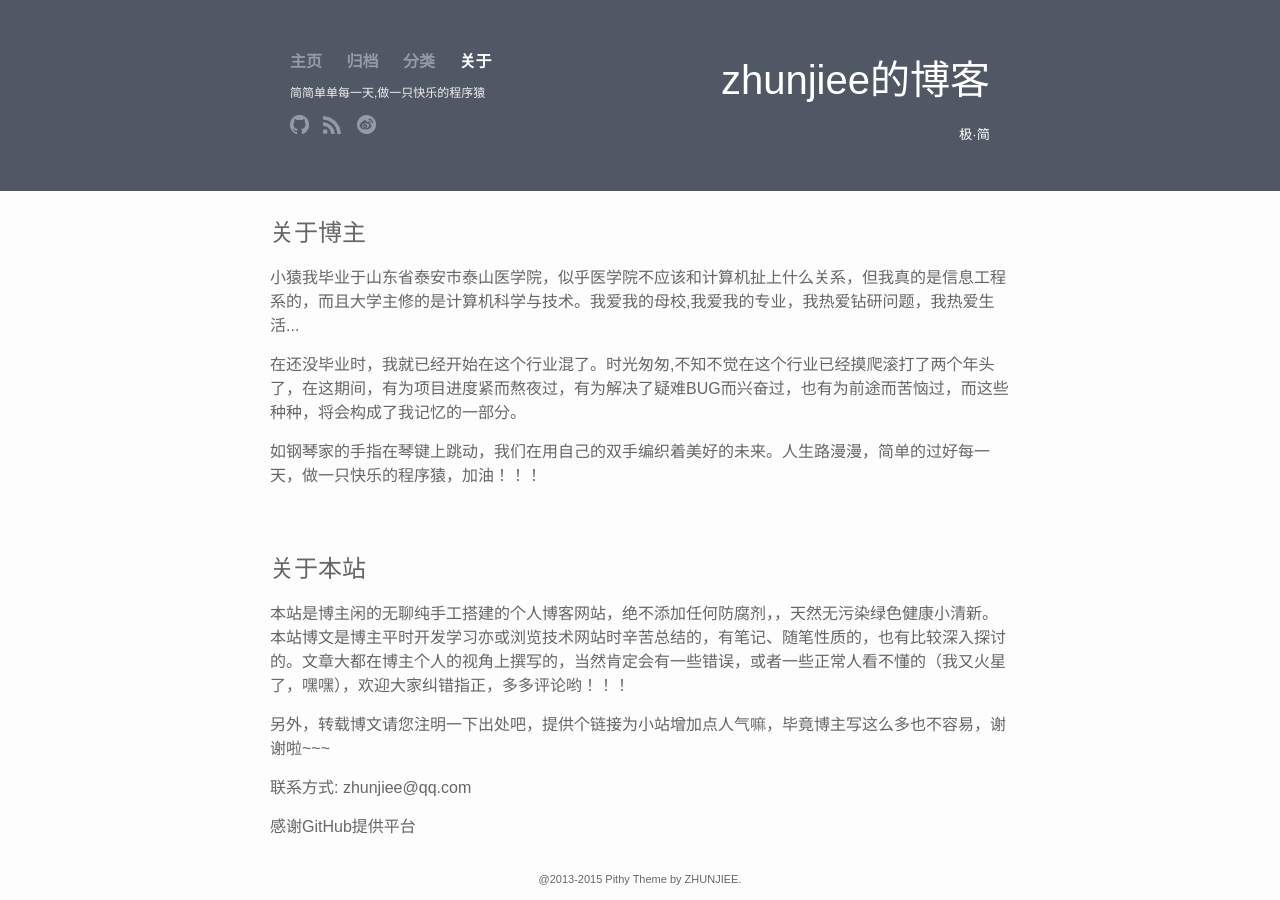
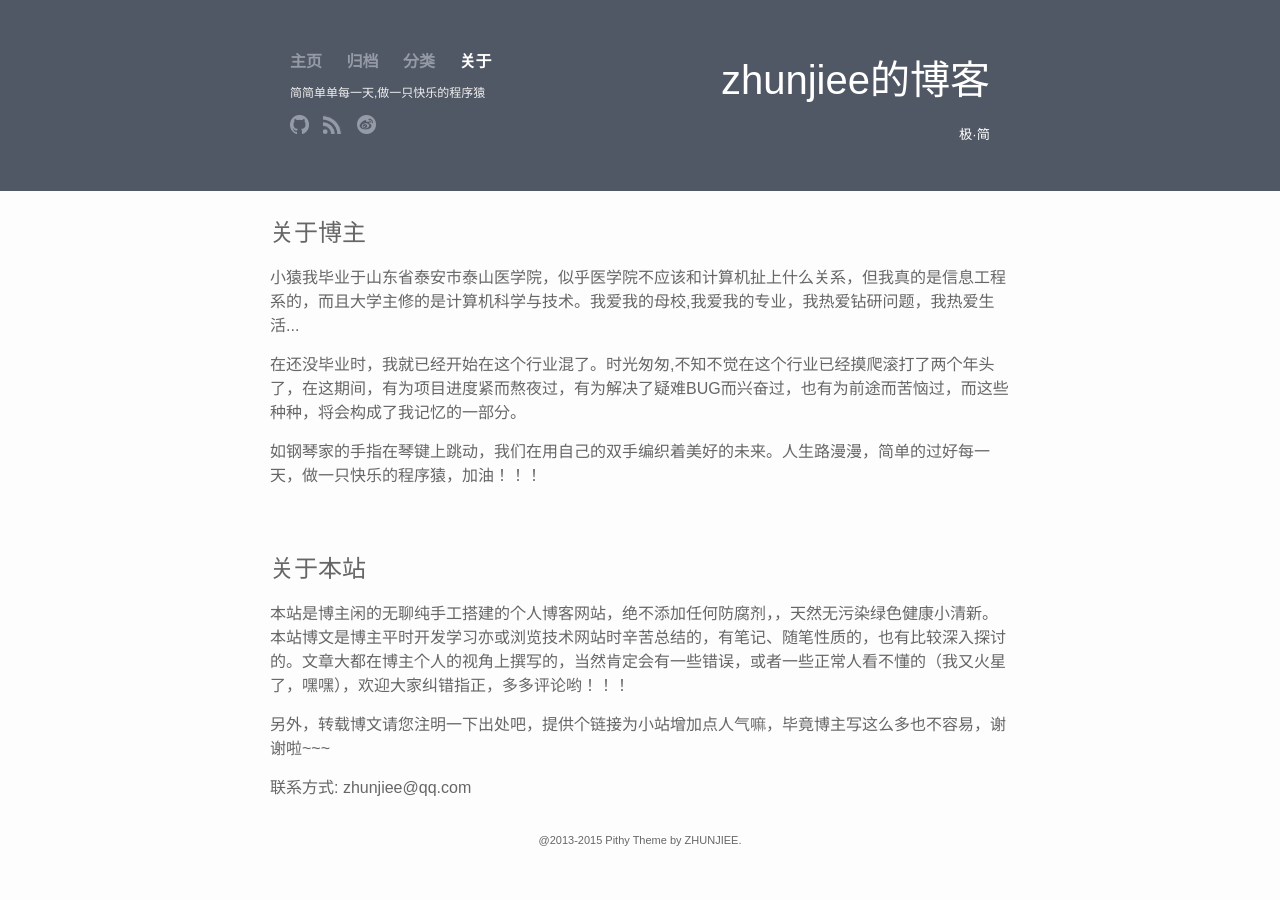
Before and after one commit to zhunjiee/zhunjiee.github.io, a Jekyll site: the page built from about.html, in a window 1280 px wide. Built offline with Jekyll 4.4.1, drawn with Linux system fonts in a browser that asks for light colours; Markdown is read by kramdown in place of the engine named in the settings.

Commit message:
no message

```diff
--- a/about.html
+++ b/about.html
@@ -15,5 +15,4 @@ layout: default
     <p>本站是博主闲的无聊纯手工搭建的个人博客网站，绝不添加任何防腐剂，，天然无污染绿色健康小清新。本站博文是博主平时开发学习亦或浏览技术网站时辛苦总结的，有笔记、随笔性质的，也有比较深入探讨的。文章大都在博主个人的视角上撰写的，当然肯定会有一些错误，或者一些正常人看不懂的（我又火星了，嘿嘿），欢迎大家纠错指正，多多评论哟！！！</p>
 	<p>另外，转载博文请您注明一下出处吧，提供个链接为小站增加点人气嘛，毕竟博主写这么多也不容易，谢谢啦~~~</p>
     <p>联系方式: zhunjiee@qq.com</p>
-    <p>感谢GitHub提供平台</p>
 </div>
```
